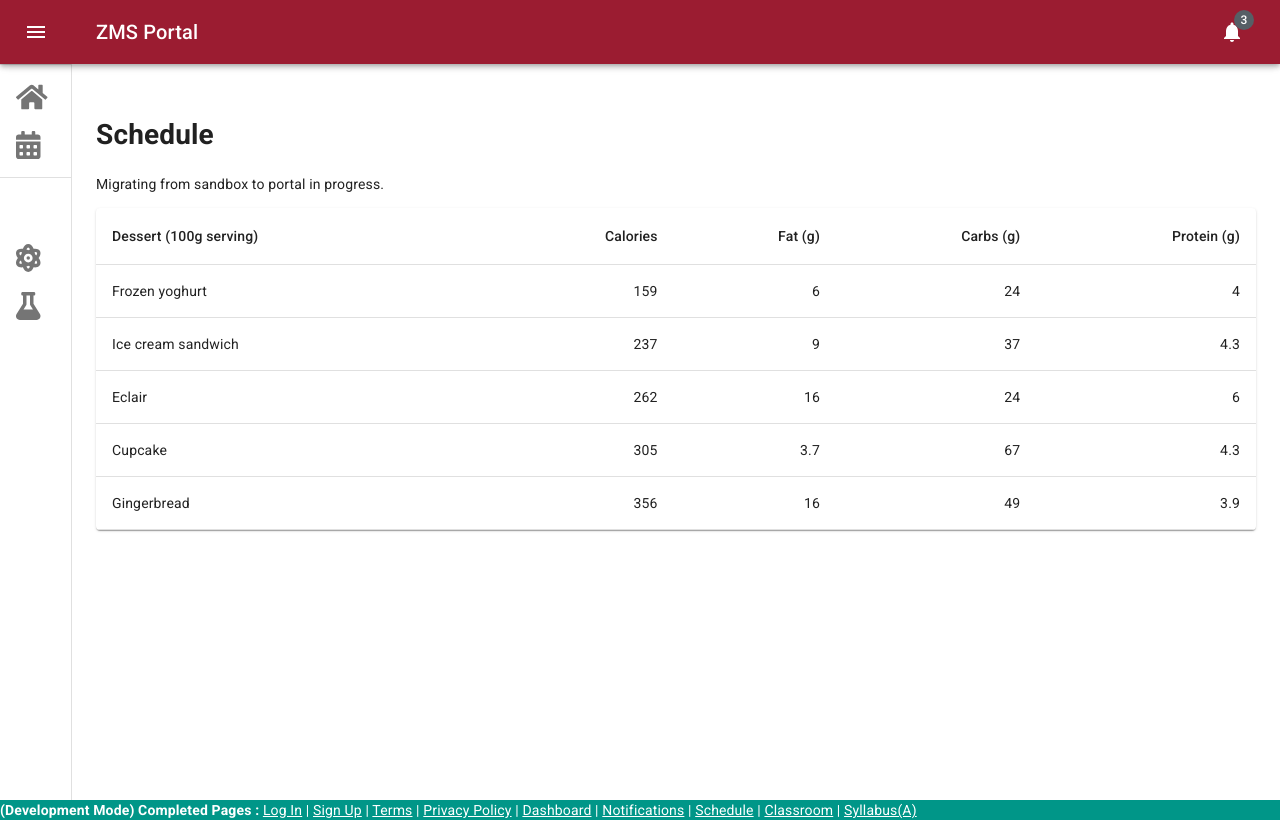
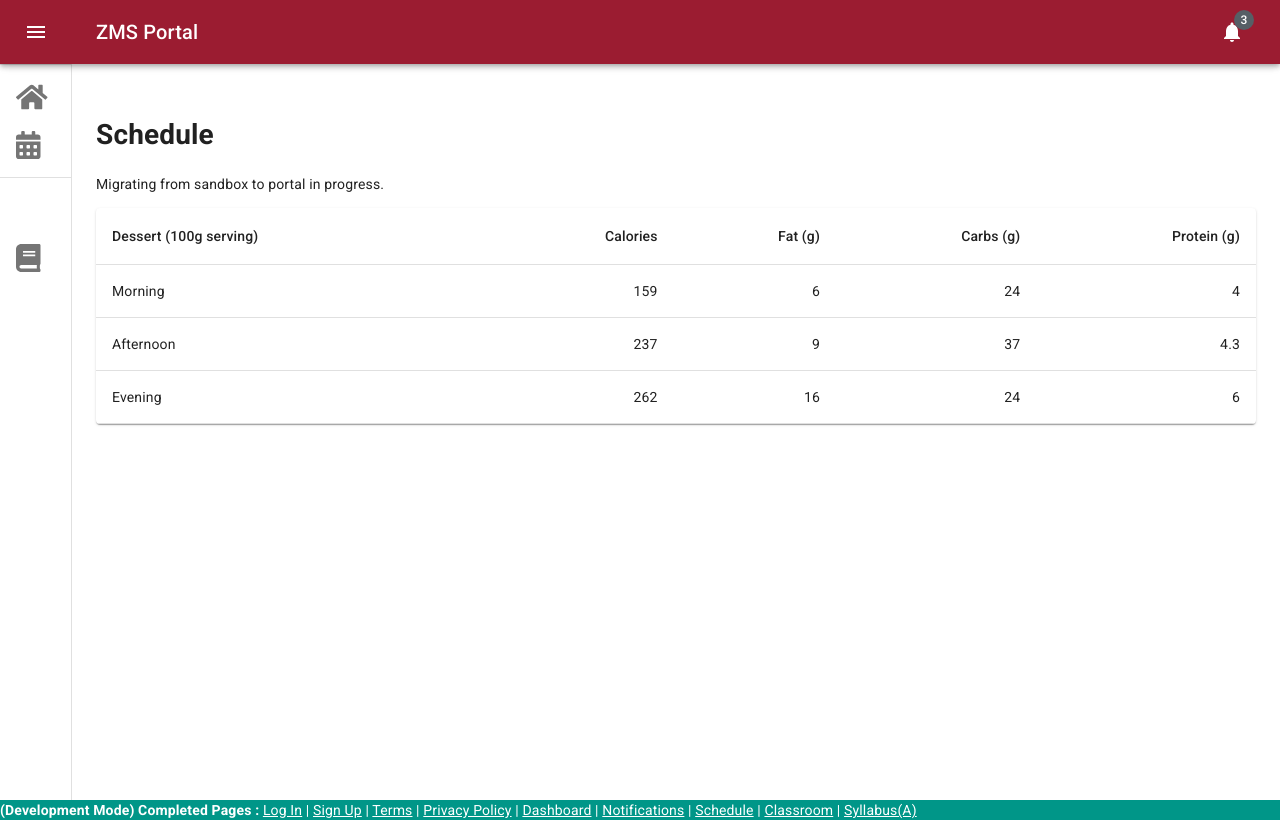
Before and after one commit to Pi-31415/ZMS_Portal, a React (Create React App) app: page /portal/dashboard/schedule in a window 1280 px wide. Built offline with nearby package versions, Linux system fonts and the light colour scheme.

Commit message:
schedule

```diff
--- a/src/components/dashboard_list.js
+++ b/src/components/dashboard_list.js
@@ -8,8 +8,7 @@ import { Link } from 'react-router-dom';
 import { FontAwesomeIcon } from '@fortawesome/react-fontawesome'
 import { faHome } from '@fortawesome/free-solid-svg-icons'
 import { faCalendarAlt } from '@fortawesome/free-solid-svg-icons'
-import { faAtom } from '@fortawesome/free-solid-svg-icons'
-import { faFlask } from '@fortawesome/free-solid-svg-icons'
+import { faBook } from '@fortawesome/free-solid-svg-icons'
 
 export const mainListItems = (
   <div>
@@ -37,15 +36,9 @@ export const secondaryListItems = (
     <ListSubheader inset>My Classes</ListSubheader>
     <ListItem button>
       <ListItemIcon>
-        <FontAwesomeIcon icon={faAtom} size='2x' />
+        <FontAwesomeIcon icon={faBook} size='2x' />
       </ListItemIcon>
-      <ListItemText primary="IB Physics" />
-    </ListItem>
-    <ListItem button>
-      <ListItemIcon>
-        <FontAwesomeIcon icon={faFlask} size='2x' />
-      </ListItemIcon>
-      <ListItemText primary="IB Chemistry" />
+      <ListItemText primary="IB English" />
     </ListItem>
   </div>
 );
--- a/src/components/schedle_table.js
+++ b/src/components/schedle_table.js
@@ -19,11 +19,9 @@ function createData(name, calories, fat, carbs, protein) {
 }
 
 const rows = [
-  createData('Frozen yoghurt', 159, 6.0, 24, 4.0),
-  createData('Ice cream sandwich', 237, 9.0, 37, 4.3),
-  createData('Eclair', 262, 16.0, 24, 6.0),
-  createData('Cupcake', 305, 3.7, 67, 4.3),
-  createData('Gingerbread', 356, 16.0, 49, 3.9),
+  createData('Morning', 159, 6.0, 24, 4.0),
+  createData('Afternoon', 237, 9.0, 37, 4.3),
+  createData('Evening', 262, 16.0, 24, 6.0),
 ];
 
 export default function SimpleTable() {
```
